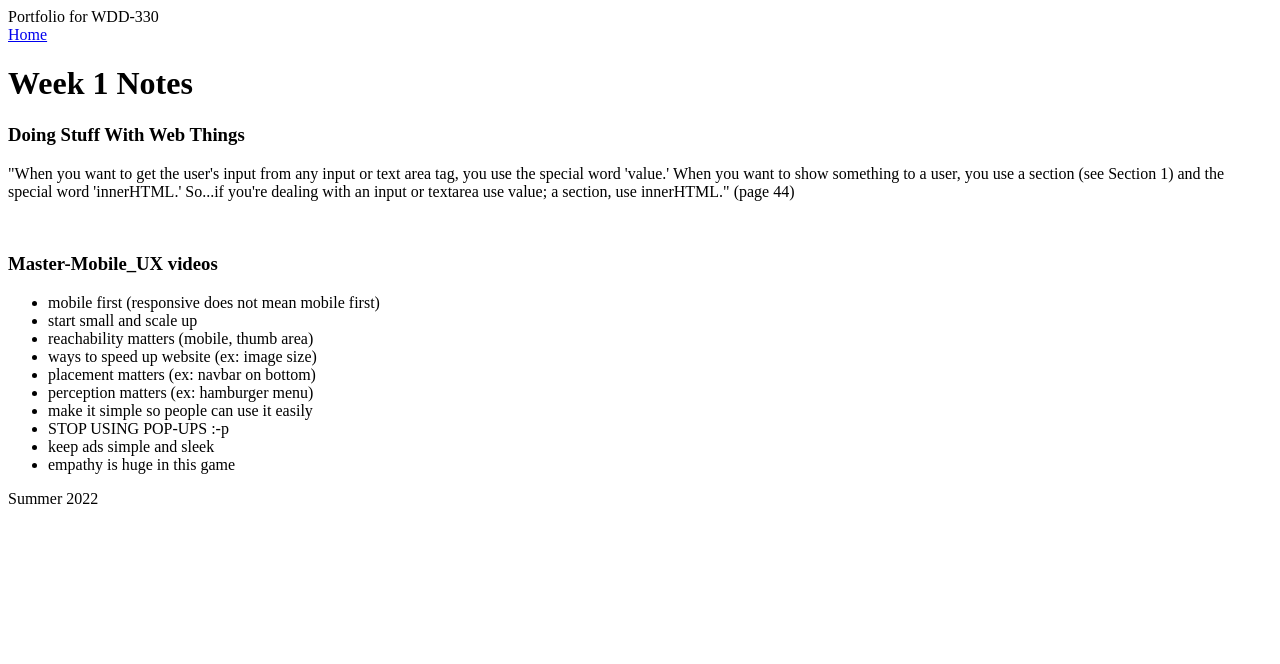
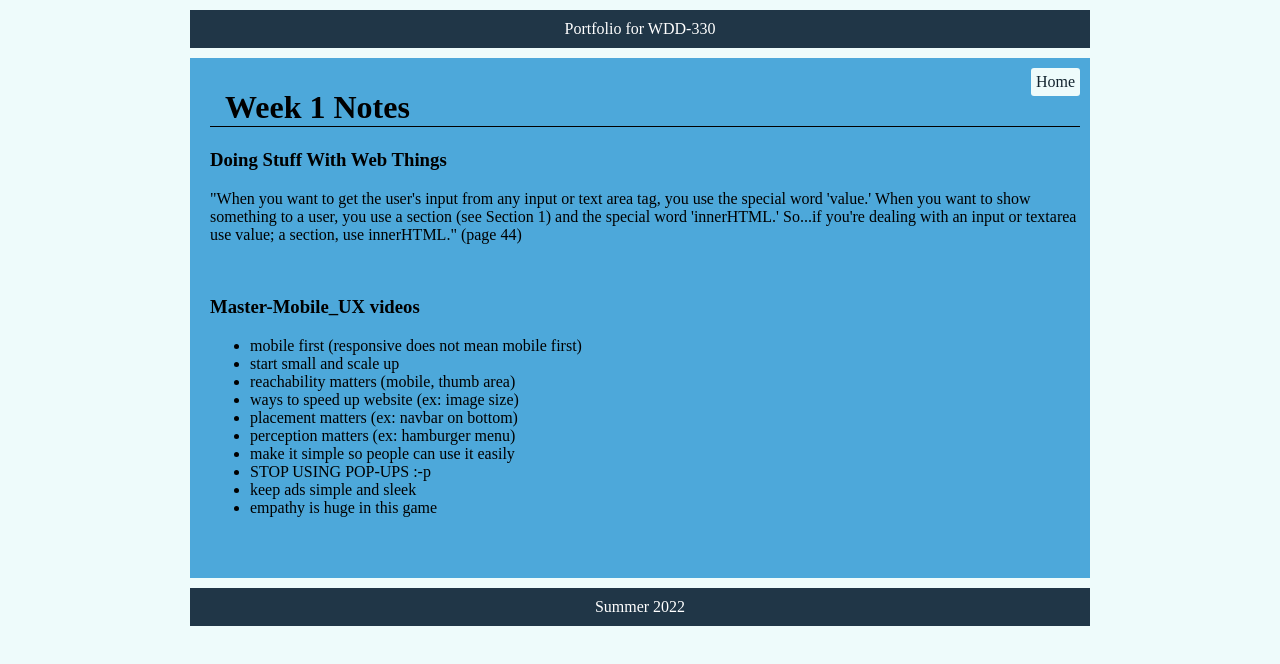
Before and after one commit to bdayley/wdd-330, a plain HTML site: page week1/index.html in a window 1280 px wide. Drawn offline with Linux system fonts and the light colour scheme; files that its build step writes are made by us from their sources; the site is published under a folder, as on GitHub Pages, so addresses that start at the root find nothing.

Commit message:
change links

```diff
--- a/week1/index.html
+++ b/week1/index.html
@@ -5,14 +5,14 @@
     <meta http-equiv="X-UA-Compatible" content="IE=edge">
     <meta name="viewport" content="width=device-width, initial-scale=1.0">
     <title>WDD 330 Week 1</title>
-    <link rel="stylesheet" href="/style.css">
+    <link rel="stylesheet" href="wdd-330/style.css">
 </head>
 <body>
     <header>
         Portfolio for WDD-330
     </header>
     <div id="container">
-        <a class='homeAnchor' href='/index.html' title='Back to home page'>Home</a>
+        <a class='homeAnchor' href='wdd-330/index.html' title='Back to home page'>Home</a>
         <h1>Week 1 Notes</h1>
 
         <h3>Doing Stuff With Web Things</h3>
```
Also changed, not shown: challengeTwo/index.html (+1 -1 lines).
